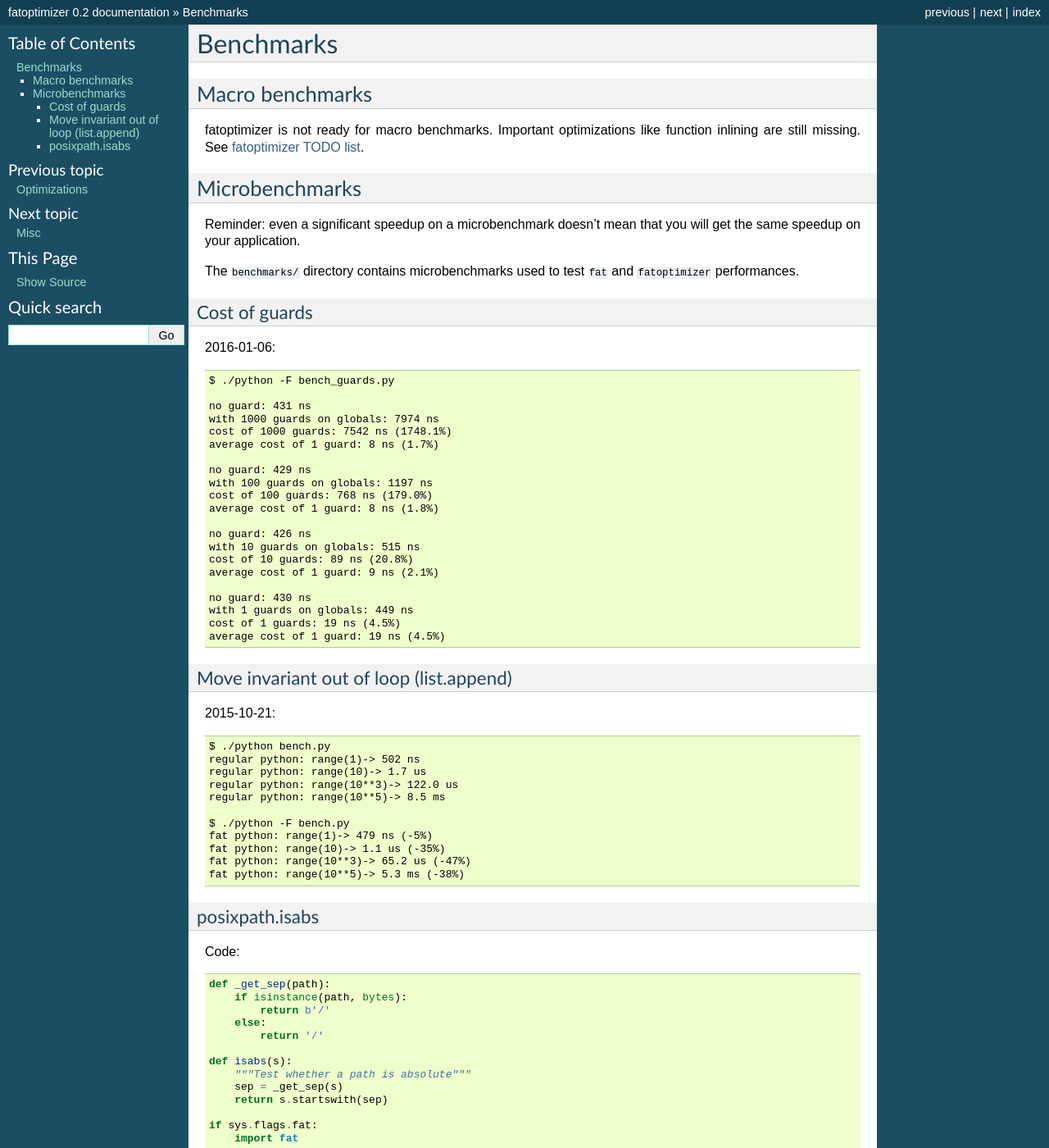
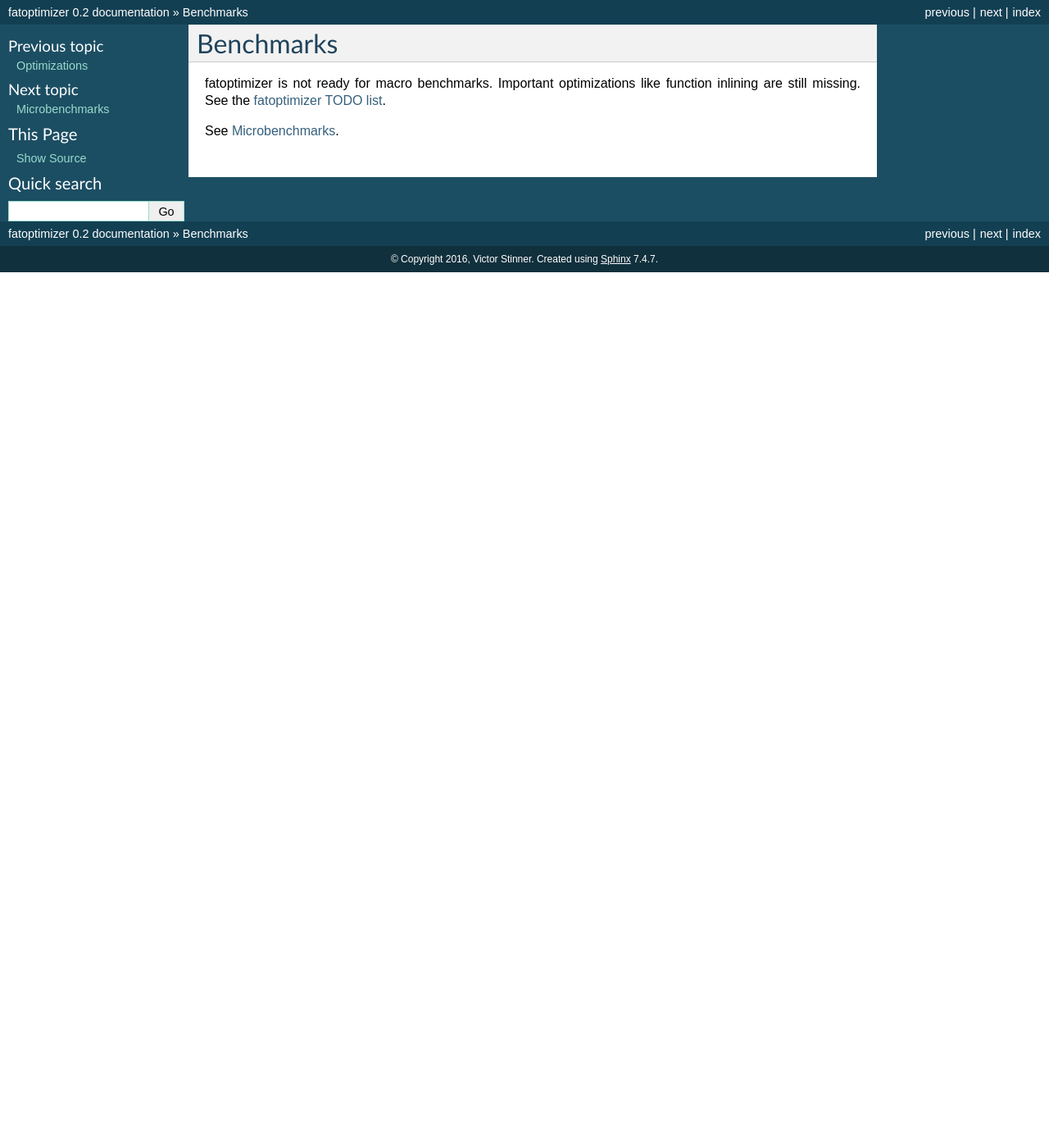
Before and after one commit to vstinner/fatoptimizer, a Sphinx documentation site: the page built from doc/benchmarks.rst, in a window 1280 px wide and 1400 px high. Shown: the whole window at 82% size. Built offline with Sphinx 7.4.7, drawn with Linux system fonts in a browser that asks for light colours; some of the changed text lies outside the part shown.

Commit message:
update benchmarks

```diff
--- a/doc/benchmarks.rst
+++ b/doc/benchmarks.rst
@@ -2,101 +2,8 @@
 Benchmarks
 ++++++++++
 
-Macro benchmarks
-================
+fatoptimizer is not ready for macro benchmarks. Important optimizations like
+function inlining are still missing. See the :ref:`fatoptimizer TODO list
+<todo>`.
 
-fatoptimizer is not ready for macro benchmarks. Important optimizations like
-function inlining are still missing. See :ref:`fatoptimizer TODO list <todo>`.
-
-Microbenchmarks
-===============
-
-Reminder: even a significant speedup on a microbenchmark doesn't mean that you
-will get the same speedup on your application.
-
-The ``benchmarks/`` directory contains microbenchmarks used to test ``fat`` and
-``fatoptimizer`` performances.
-
-Cost of guards
---------------
-
-2016-01-06::
-
-    $ ./python -F bench_guards.py
-
-    no guard: 431 ns
-    with 1000 guards on globals: 7974 ns
-    cost of 1000 guards: 7542 ns (1748.1%)
-    average cost of 1 guard: 8 ns (1.7%)
-
-    no guard: 429 ns
-    with 100 guards on globals: 1197 ns
-    cost of 100 guards: 768 ns (179.0%)
-    average cost of 1 guard: 8 ns (1.8%)
-
-    no guard: 426 ns
-    with 10 guards on globals: 515 ns
-    cost of 10 guards: 89 ns (20.8%)
-    average cost of 1 guard: 9 ns (2.1%)
-
-    no guard: 430 ns
-    with 1 guards on globals: 449 ns
-    cost of 1 guards: 19 ns (4.5%)
-    average cost of 1 guard: 19 ns (4.5%)
-
-
-Move invariant out of loop (list.append)
-----------------------------------------
-
-
-2015-10-21::
-
-    $ ./python bench.py
-    regular python: range(1)-> 502 ns
-    regular python: range(10)-> 1.7 us
-    regular python: range(10**3)-> 122.0 us
-    regular python: range(10**5)-> 8.5 ms
-
-    $ ./python -F bench.py
-    fat python: range(1)-> 479 ns (-5%)
-    fat python: range(10)-> 1.1 us (-35%)
-    fat python: range(10**3)-> 65.2 us (-47%)
-    fat python: range(10**5)-> 5.3 ms (-38%)
-
-
-
-posixpath.isabs
----------------
-
-Code::
-
-    def _get_sep(path):
-        if isinstance(path, bytes):
-            return b'/'
-        else:
-            return '/'
-
-    def isabs(s):
-        """Test whether a path is absolute"""
-        sep = _get_sep(s)
-        return s.startswith(sep)
-
-    if sys.flags.fat:
-        import fat
-
-        def isabs_str(s):
-            return s.startswith('/')
-
-        i = isabs.add(isabs_bytes)
-        isabs.add_arg_type_guard(i, 0, bytes)
-        isabs.add_dict_key_guard(i, sys.modules[__name__].__dict__, '_get_sep')
-        isabs.add_func_guard(i, _get_sep)
-
-2015-10-21::
-
-    $ ./python -m timeit 'import posixpath; isabs = posixpath.isabs' 'isabs("/root")'
-    1000000 loops, best of 3: 0.939 usec per loop
-    $ ./python -F -m timeit 'import posixpath; isabs = posixpath.isabs' 'isabs("/root")'
-    1000000 loops, best of 3: 0.755 usec per loop
-
-=> 20% faster
+See :ref:`Microbenchmarks <microbench>`.
--- a/doc/conf.py
+++ b/doc/conf.py
@@ -96,7 +96,7 @@ pygments_style = 'sphinx'
 
 # The theme to use for HTML and HTML Help pages.  See the documentation for
 # a list of builtin themes.
-html_theme = 'default'
+html_theme = 'classic'
 
 # Theme options are theme-specific and customize the look and feel of a theme
 # further.  For a list of options available for each theme, see the
--- a/doc/index.rst
+++ b/doc/index.rst
@@ -35,5 +35,6 @@ Table Of Contents
    fat
    optimizations
    benchmarks
+   microbenchmarks
    misc
    todo
```
Also changed, not shown: doc/microbenchmarks.rst (added, +244 -0 lines), 4 other files.
